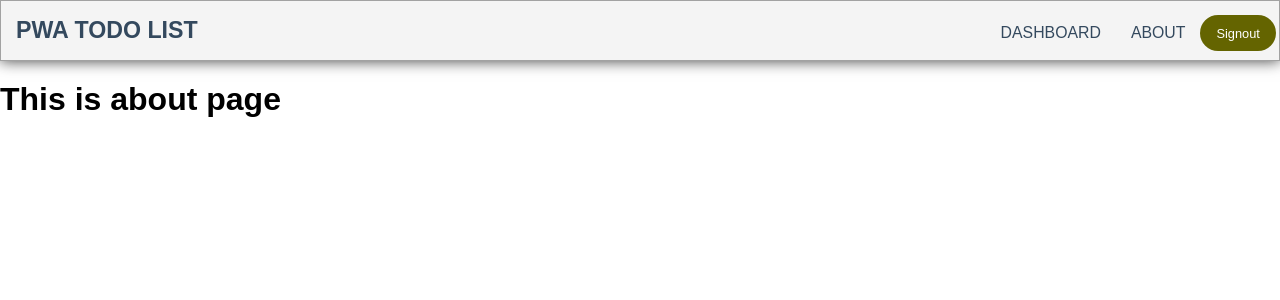
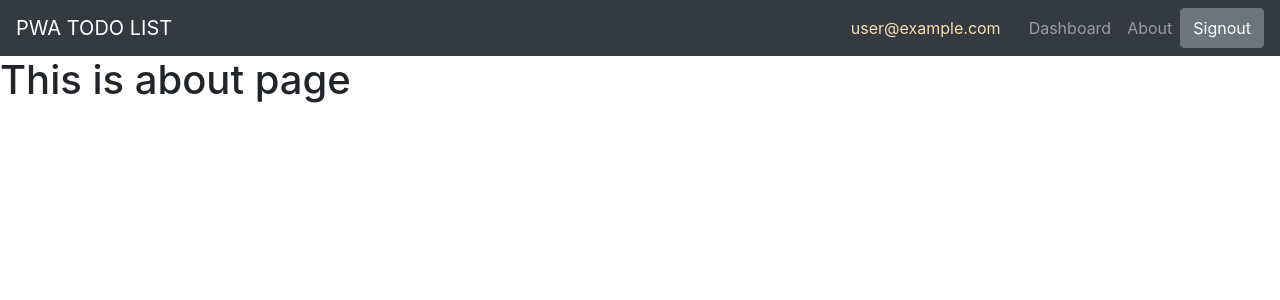
Before and after one commit to AbdulBasit313/AbdulBasit313.github.io, a Vue app: page /about in a window 1280 px wide. Shown: the top 300 px of the page. Built offline with nearby package versions, Linux system fonts and the light colour scheme; no server answers; sample sign-in values are in the browser's storage; what vue-sweetalert2 would draw is missing.

Commit message:
added bootstrap styling and loading

```diff
--- a/package.json
+++ b/package.json
@@ -13,9 +13,11 @@
       "@fortawesome/free-regular-svg-icons": "^5.12.0",
       "@fortawesome/free-solid-svg-icons": "^5.12.0",
       "@fortawesome/vue-fontawesome": "^0.1.9",
+      "bootstrap": "^4.4.1",
+      "bootstrap-vue": "^2.1.0",
       "core-js": "^3.4.3",
       "firebase": "^7.6.1",
-      "vue": "^2.6.10",
+      "vue": "^2.6.11",
       "vue-router": "^3.1.3",
       "vue-sweetalert2": "^2.1.5",
       "vuex": "^3.1.2"
--- a/public/index.html
+++ b/public/index.html
@@ -1,17 +1,21 @@
 <!DOCTYPE html>
 <html lang="en">
+
 <head>
    <meta charset="utf-8">
    <meta http-equiv="X-UA-Compatible" content="IE=edge">
    <meta name="viewport" content="width=device-width,initial-scale=1.0">
    <link rel="icon" href="<%= BASE_URL %>favicon.ico">
-    <title>todo-app</title>
+   <title>PWA TODO LIST</title>
 </head>
+
 <body>
    <noscript>
-      <strong>We're sorry but todo-app doesn't work properly without JavaScript enabled. Please enable it to continue.</strong>
+      <strong>We're sorry but todo-app doesn't work properly without JavaScript enabled. Please enable it to
+         continue.</strong>
    </noscript>
    <div id="app"></div>
    <!-- built files will be auto injected -->
 </body>
+
 </html>
--- a/src/components/TodoItem.vue
+++ b/src/components/TodoItem.vue
@@ -1,15 +1,22 @@
 <template>
-  <div v-bind:class="{'is-complete':todo.completed}">
-    <p>
-      <input type="checkbox" v-on:change="markComplete" v-bind:checked="todo.completed" />
-      {{todo.title}}
-      <font-awesome-icon :icon="['far', 'trash-alt']" class="icons" @click="deleteTodo(todo.id)" />
+  <div class="mb-3 mt-3 todo-card">
+    <div>
+      <div class="todo">{{todo.title}}</div>
+    </div>
+    <div>
       <font-awesome-icon
+        title="Edit"
         :icon="['far', 'edit']"
         class="icons"
         @click="$store.dispatch('editTodo', todo)"
       />
-    </p>
+      <font-awesome-icon
+        title="Delete"
+        :icon="['far', 'trash-alt']"
+        class="icons"
+        @click="deleteTodo(todo.id)"
+      />
+    </div>
   </div>
 </template>
 
@@ -50,10 +57,26 @@ export default {
 
 
 <style scoped>
-.is-complete {
-  text-decoration: line-through;
+.todo {
+  font-size: 16;
+  font-family: "Trebuchet MS", "Lucida Sans Unicode", "Lucida Grande",
+    "Lucida Sans", Arial, sans-serif;
+  letter-spacing: 1px;
+  font-weight: lighter;
+}
+
+.todo-card {
+  background-color: rgb(230, 230, 230);
+  padding: 20px 10px;
+  display: flex;
+  flex-direction: row;
+  justify-content: space-between;
+  border-radius: 7px;
+  margin: 10px 20px;
 }
 .icons {
   cursor: pointer;
+  font-size: 20px;
+  margin-left: 5px;
 }
 </style>
--- a/src/components/TodoList.vue
+++ b/src/components/TodoList.vue
@@ -1,5 +1,6 @@
 <template>
   <div>
+    <h6 class="text-center mt-3 no-todo" v-if="!(todos.length)">You don't have any todo saved!</h6>
     <div v-bind:key="todo.id" v-for="todo in todos">
       <TodoItem v-bind:todo="todo" />
     </div>
@@ -21,4 +22,10 @@ export default {
 
 
 <style scoped>
+.no-todo {
+  background-color: rgb(230, 230, 230);
+  padding: 15px 10px;
+  border-radius: 7px;
+  margin: 10px 20px;
+}
 </style>
--- a/src/components/layout/Header.vue
+++ b/src/components/layout/Header.vue
@@ -1,14 +1,23 @@
 <template>
   <header class="header">
-    <h1 class="logo">
-      <a href="#">PWA Todo List</a>
-    </h1>
-    <ul class="main-nav">
-      <router-link to="/">Dashboard</router-link>
-      <router-link to="/about">About</router-link>
-
-      <button class="btn" @click="signOut">Signout</button>
-    </ul>
+    <div>
+      <b-navbar toggleable="lg" type="dark" variant="dark">
+        <b-navbar-brand href="#">PWA TODO LIST</b-navbar-brand>
+        <b-navbar-toggle target="nav-collapse"></b-navbar-toggle>
+        <b-collapse id="nav-collapse" is-nav>
+          <b-navbar-nav class="ml-auto">
+            <b-navbar-nav right>
+              <span style="color: wheat; margin: 8px 20px;" v-if="isLoggedIn">{{currentUser}}</span>
+              <b-link class="nav-link" to="/" v-if="isLoggedIn">Dashboard</b-link>
+              <b-link class="nav-link" to="/about" v-if="isLoggedIn">About</b-link>
+              <b-link class="nav-link" to="/login" v-if="!isLoggedIn">Login</b-link>
+              <b-link class="nav-link" to="/register" v-if="!isLoggedIn">Register</b-link>
+              <button class="btn btn-secondary" @click="signOut" v-if="isLoggedIn">Signout</button>
+            </b-navbar-nav>
+          </b-navbar-nav>
+        </b-collapse>
+      </b-navbar>
+    </div>
   </header>
 </template>
 
@@ -17,6 +26,18 @@
 import firebase from "firebase";
 export default {
   name: "Header",
+  data() {
+    return {
+      isLoggedIn: false,
+      currentUser: false
+    };
+  },
+  created() {
+    if (firebase.auth().currentUser) {
+      this.isLoggedIn = true;
+      this.currentUser = firebase.auth().currentUser.email;
+    }
+  },
   methods: {
     signOut() {
       firebase
@@ -30,108 +51,3 @@ export default {
   }
 };
 </script>
-
-
-<style>
-* {
-  box-sizing: border-box;
-}
-
-body {
-  font-family: "Montserrat", sans-serif;
-  line-height: 1;
-  margin: 0;
-  min-height: 100vh;
-}
-
-ul {
-  margin: 0;
-  padding: 0;
-  list-style: none;
-}
-
-h2,
-h3,
-a {
-  color: #34495e;
-}
-
-a {
-  text-decoration: none;
-}
-
-.logo {
-  margin: 0;
-  font-size: 1.45em;
-}
-
-.main-nav {
-  margin-top: 5px;
-}
-
-.logo a,
-.main-nav a {
-  padding: 10px 15px;
-  text-transform: uppercase;
-  text-align: center;
-  display: block;
-}
-
-.main-nav a {
-  color: #34495e;
-  font-size: 0.99em;
-}
-
-.main-nav a:hover {
-  color: #718daa;
-}
-
-.header {
-  padding-top: 0.5em;
-  padding-bottom: 0.5em;
-  border: 1px solid #a2a2a2;
-  background-color: #f4f4f4;
-  box-shadow: 0px 0px 14px 0px rgba(0, 0, 0, 0.75);
-}
-
-.btn {
-  display: inline-block;
-  background: var(--light-color);
-  color: #333;
-  padding: 0.4rem 1.3rem;
-  font-size: 1rem;
-  border: none;
-  border-radius: 30px;
-  cursor: pointer;
-  margin-right: 0.5rem;
-  transition: opacity 0.2s ease-in;
-  outline: none;
-  font-size: 0.8rem;
-  padding: 0.5rem 1rem;
-  margin-right: 0.2rem;
-  background: rgb(100, 100, 0);
-  color: #fff;
-}
-
-/* =================================
-  Media Queries
-==================================== */
-@media (min-width: 769px) {
-  .header,
-  .main-nav {
-    display: flex;
-  }
-
-  .header {
-    flex-direction: column;
-    align-items: center;
-  }
-}
-
-@media (min-width: 1025px) {
-  .header {
-    flex-direction: row;
-    justify-content: space-between;
-  }
-}
-</style>
--- a/src/components/pages/Dashboard.vue
+++ b/src/components/pages/Dashboard.vue
@@ -2,6 +2,7 @@
   <div class="app">
     <Header />
     <div class="dashboard">
+      <div class="title">YOUR LIST</div>
       <AddForm v-bind:todos="todos" />
       <TodoList v-bind:todos="todos" />
     </div>
@@ -60,12 +61,24 @@ export default {
 .app {
   background-color: transparent;
 }
+
+.title {
+  background-color: #343a40;
+  color: #ffffff;
+  padding: 20px;
+  font-size: 20px;
+  text-align: center;
+  margin-bottom: 20px;
+  letter-spacing: 10px;
+}
+
 .dashboard {
   background-color: rgb(240, 240, 240);
   box-shadow: 0px 0px 10px grey;
   width: 460px;
-  padding: 46px;
+  padding-bottom: 10px;
   margin: 0 auto;
   margin-top: 60px;
+  margin-bottom: 60px;
 }
 </style>
--- a/src/components/pages/Login.vue
+++ b/src/components/pages/Login.vue
@@ -1,10 +1,15 @@
 <template>
+  <div>
+    <Header />
     <div class="login-page">
       <div class="form">
         <form class="login-form" @submit.prevent="login">
           <input type="text" placeholder="email" v-model="email" />
           <input type="password" placeholder="password" v-model="password" />
-        <button>login</button>
+          <button v-if="!showLoading">login</button>
+          <div v-if="showLoading" class="spinner">
+            <b-spinner variant="light" label="Spinning"></b-spinner>
+          </div>
           <p class="message">
             Not registered?
             <router-link to="/register">Create an account</router-link>
@@ -12,42 +17,41 @@
         </form>
       </div>
     </div>
+  </div>
 </template>
 
 
 <script>
 import firebase from "firebase";
+import Header from "../layout/Header";
 
 export default {
   name: "Login",
+  components: {
+    Header
+  },
   data() {
     return {
       email: "",
       password: "",
-      err: ""
+      err: "",
+      showLoading: false
     };
-  },
-  computed: {
-    //  currentUser() {
-    //    return this.$store.state.user;
-    //  }
   },
   methods: {
     login() {
+      this.showLoading = true;
       firebase
         .auth()
         .signInWithEmailAndPassword(this.email, this.password)
-        .then(
-          data => {
-            //  this.currentUser.uid = data.user.uid;
-            console.log("CURRENT USER", data.user.uid);
+        .then(() => {
           this.$router.replace({ name: "Dashboard" });
-            console.log("data", data);
-          },
+        });
       err => {
+        this.showLoading = false;
+        alert(err.message);
         console.log("error", err.message);
-          }
-        );
+      };
     }
   }
 };
@@ -100,6 +104,14 @@ export default {
 .form button:focus {
   background: #43a047;
 }
+.spinner {
+  background: #4caf50;
+  width: 100%;
+  border: 0;
+  padding: 10px;
+  color: #ffffff;
+  font-size: 14px;
+}
 .form .message {
   margin: 15px 0 0;
   color: #b3b3b3;
--- a/src/main.js
+++ b/src/main.js
@@ -3,10 +3,15 @@ import App from './App.vue'
 import firebase from 'firebase'
 import 'firebase/firestore'
 import firebaseConfig from './components/firebaseConfig'
+import BootstrapVue from 'bootstrap-vue'
 import store from './store'
 import router from './routes'
 import VueSweetalert2 from "vue-sweetalert2";
+
 import "sweetalert2/dist/sweetalert2.min.css";
+import 'bootstrap/dist/css/bootstrap.css'
+import 'bootstrap-vue/dist/bootstrap-vue.css'
+
 import { library } from "@fortawesome/fontawesome-svg-core";
 import { faTrashAlt, faEdit } from "@fortawesome/free-regular-svg-icons";
 import { FontAwesomeIcon } from "@fortawesome/vue-fontawesome";
@@ -17,6 +22,7 @@ Vue.component("font-awesome-icon", FontAwesomeIcon);
 
 Vue.config.productionTip = false;
 
+Vue.use(BootstrapVue)
 Vue.use(VueSweetalert2);
 
 firebase.initializeApp(firebaseConfig)
--- a/src/store/index.js
+++ b/src/store/index.js
@@ -27,6 +27,7 @@ export default new Vuex.Store({
       },
 
       ADD_TODO(state) {
+         console.log('add')
          if (!state.isEditing) {
             firebase.firestore()
                .collection('users')
```
Also changed, not shown: src/components/AddForm.vue (+44 -30 lines), src/components/pages/Register.vue (+29 -17 lines), src/components/layout/Loading.vue (deleted), 1 other file (tests, documents, lock files or other folders). Lines whose indentation alone changed are shown as unchanged.
